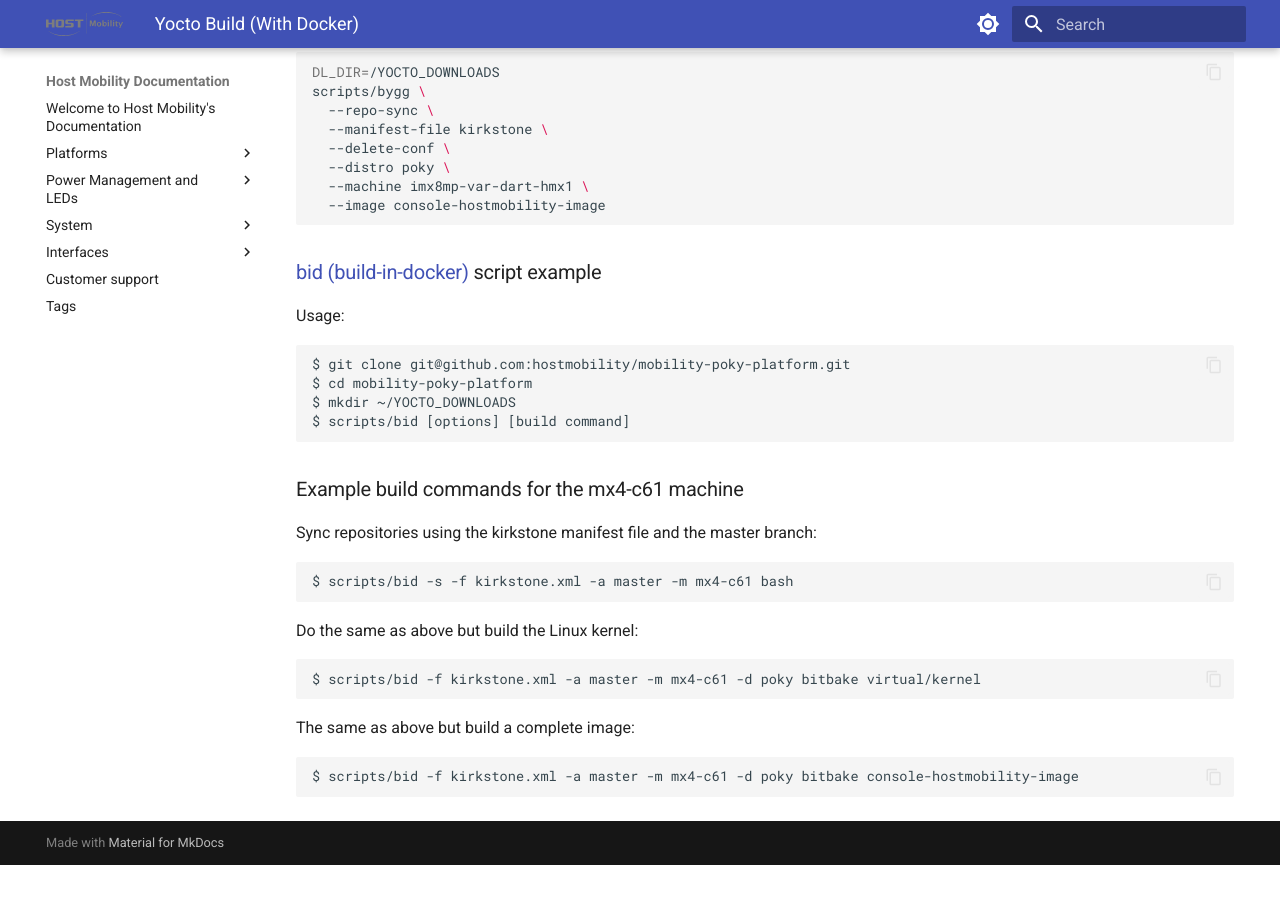
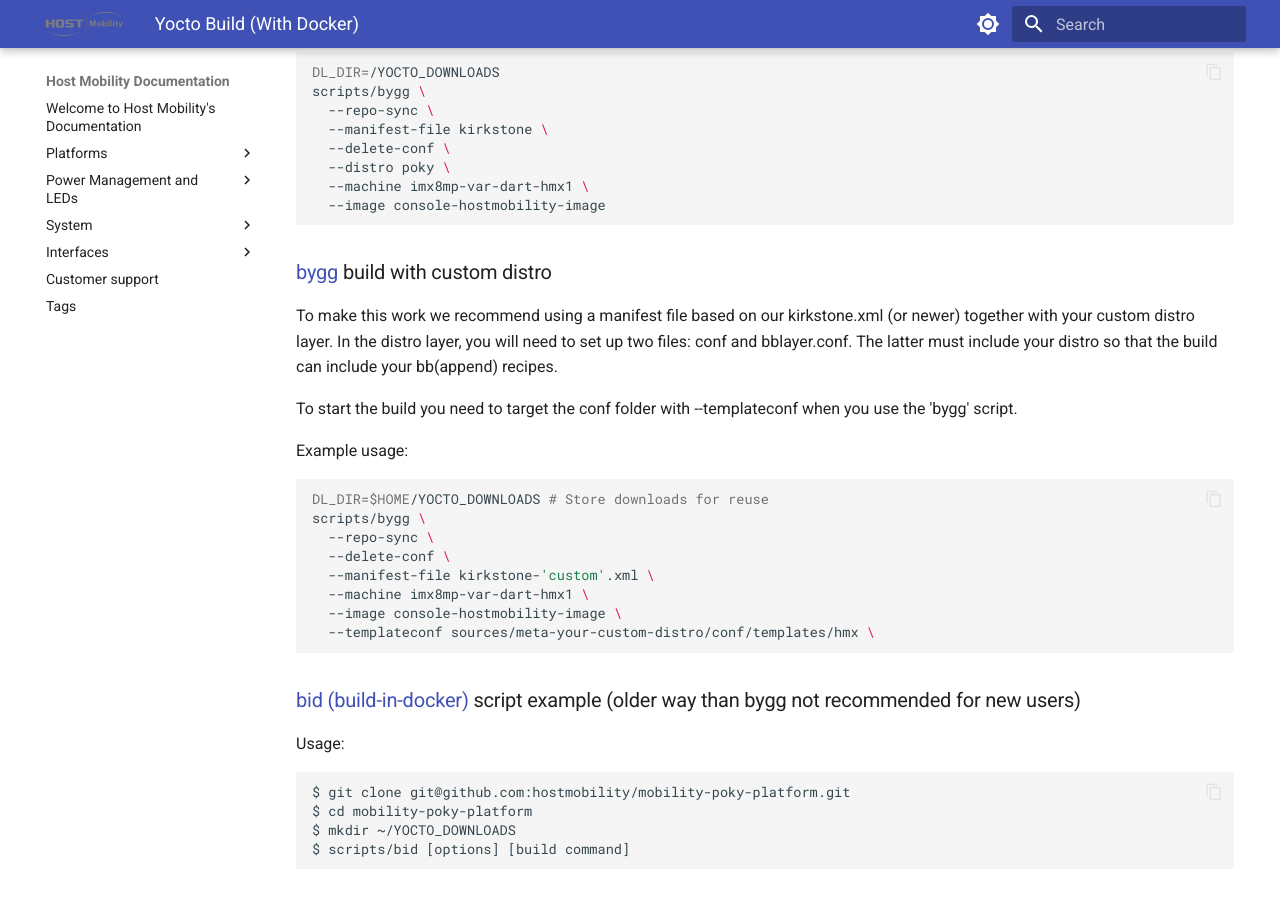
Before and after one commit to hostmobility/documentation, an MkDocs documentation site: the page built from docs/system/yocto/yocto-build-with-docker.md, in a window 1280 px wide and 900 px high, scrolled down 457 px. Built offline with MkDocs 1.6.1 and Material for MkDocs 9.7.7, drawn with Linux system fonts in a browser that asks for light colours; before the commit the page ends 1322 px from its top, so only the background shows below that.

Commit message:
yocto:bygg: add info about custom distro and help file for bygg script (#42)

````diff
--- a/docs/system/yocto/yocto-build-with-docker.md
+++ b/docs/system/yocto/yocto-build-with-docker.md
@@ -31,8 +31,28 @@
   --machine imx8mp-var-dart-hmx1 \
   --image console-hostmobility-image
 ```
+### [bygg](https://github.com/hostmobility/mobility-poky-platform/blob/master/scripts/bygg) build with custom distro
 
-### [bid (build-in-docker)](https://github.com/hostmobility/mobility-poky-platform/blob/master/scripts/bid) script example
+
+
+To make this work we recommend using a manifest file based on our kirkstone.xml (or newer) together with your custom distro layer. In the distro layer, you will need to set up two files: conf and bblayer.conf. The latter must include your distro so that the build can include your bb(append) recipes.
+
+To start the build you need to target the conf folder with --templateconf when you use the 'bygg' script.
+
+Example usage:
+
+```bash
+DL_DIR=$HOME/YOCTO_DOWNLOADS # Store downloads for reuse
+scripts/bygg \
+  --repo-sync \
+  --delete-conf \
+  --manifest-file kirkstone-'custom'.xml \
+  --machine imx8mp-var-dart-hmx1 \
+  --image console-hostmobility-image \
+  --templateconf sources/meta-your-custom-distro/conf/templates/hmx \
+```
+
+### [bid (build-in-docker)](https://github.com/hostmobility/mobility-poky-platform/blob/master/scripts/bid) script example (older way than bygg not recommended for new users)
 
 Usage:
 ```
````
Also changed, not shown: docs/system/yocto/yocto.md (+2 -0 lines).
